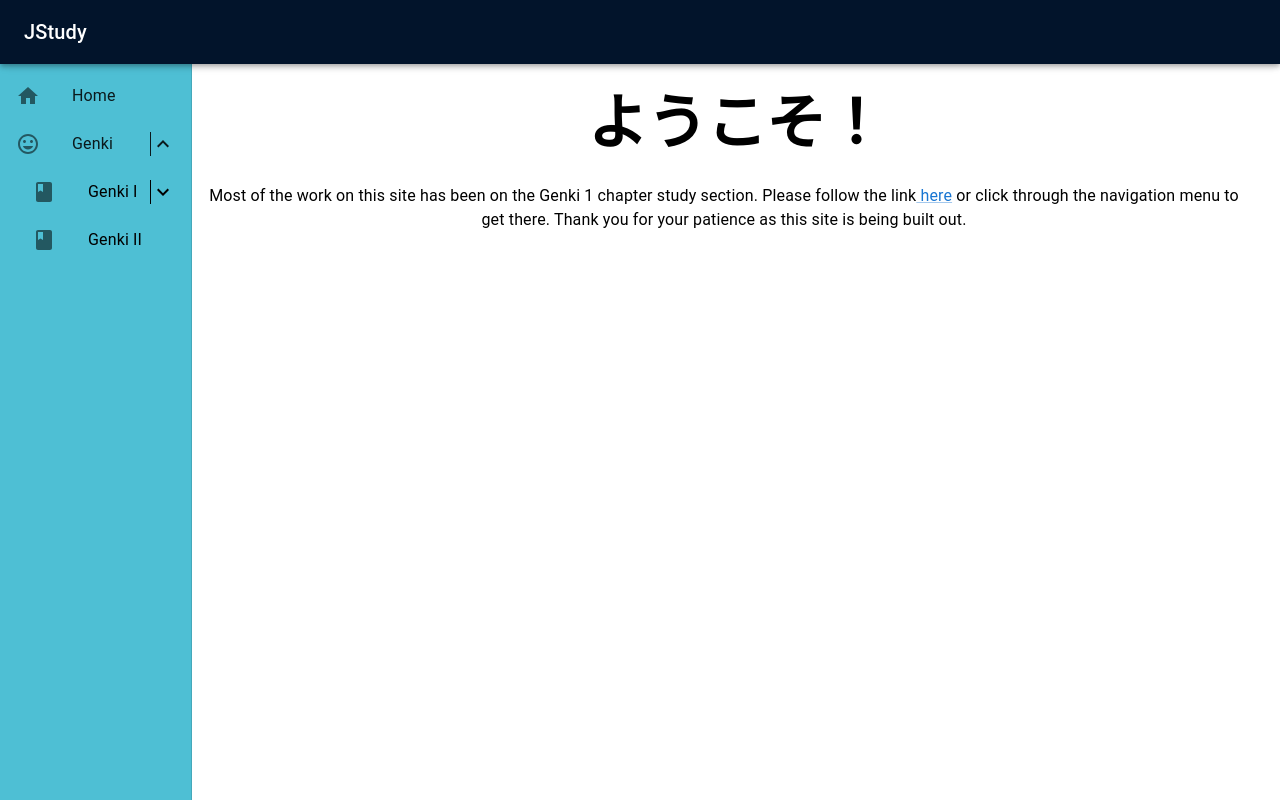
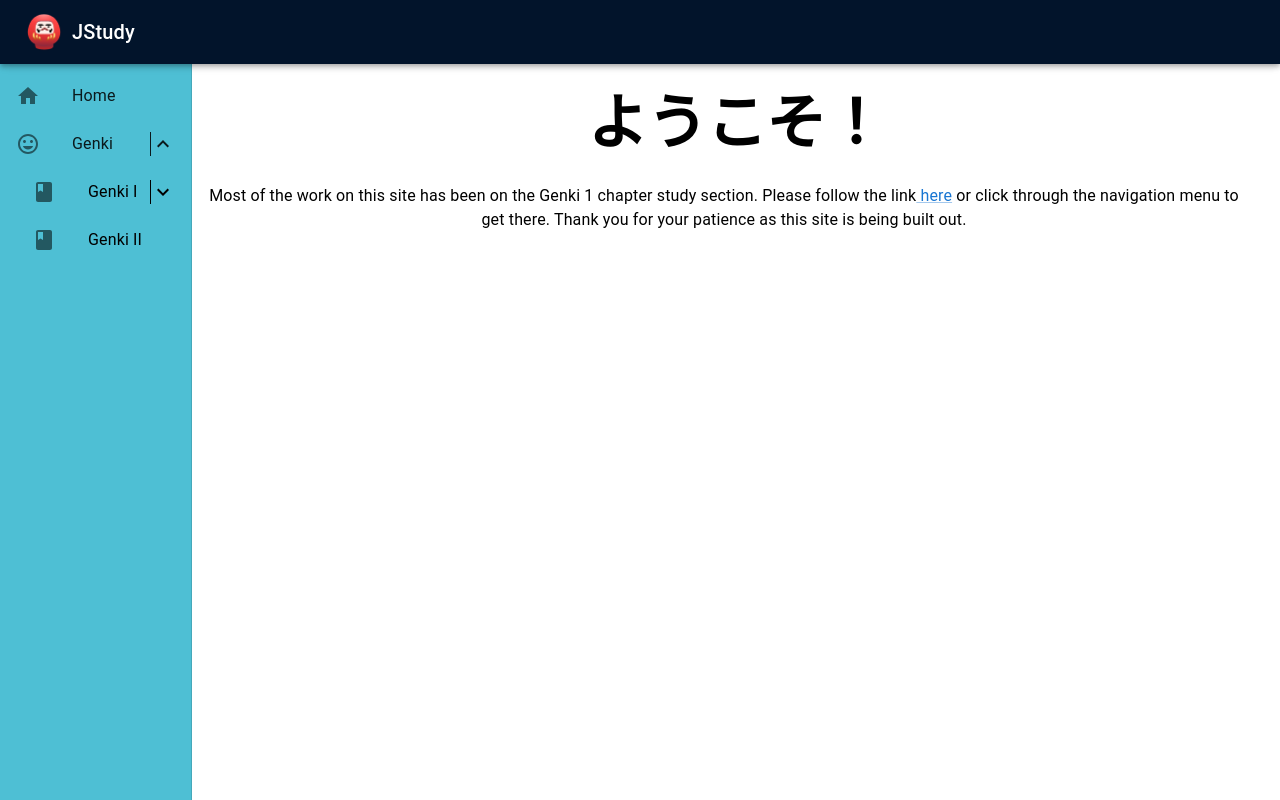
Before and after one commit to kramos577/JStudy, a React (Create React App) app in the folder frontend/: page / in a window 1280 px wide. Built offline with nearby package versions, Linux system fonts and the light colour scheme.

Commit message:
Added Daruma Logo to Header

```diff
--- a/frontend/src/components/Header/index.tsx
+++ b/frontend/src/components/Header/index.tsx
@@ -1,6 +1,7 @@
 import AppBar from "@mui/material/AppBar";
 import Toolbar from "@mui/material/Toolbar";
 import Typography from "@mui/material/Typography";
+import redDaruma from "../../static/daruma/daruma_red.png";
 
 const style = {
     background: "#02142B",
@@ -10,7 +11,8 @@ function Header() {
     return (
         <AppBar position="fixed" sx={{ ...style, zIndex: (theme) => theme.zIndex.drawer + 1 }}>
             <Toolbar>
-                <Typography variant="h6" noWrap component="div">
+                <img src={redDaruma} alt="daruma logo" width={40} height={40} />
+                <Typography variant="h6" noWrap component="div" sx={{ ml: 1 }}>
                     JStudy
                 </Typography>
             </Toolbar>
```
